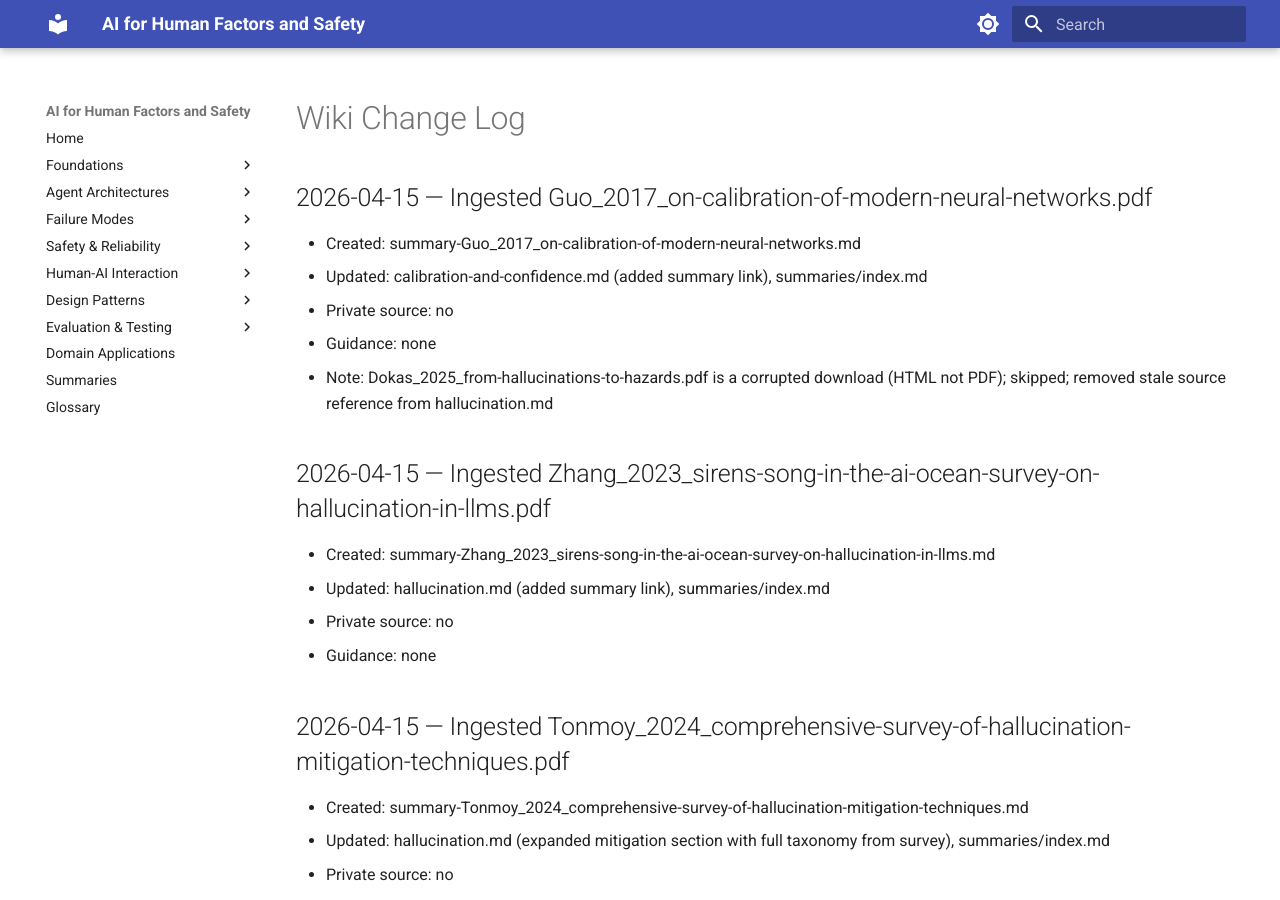
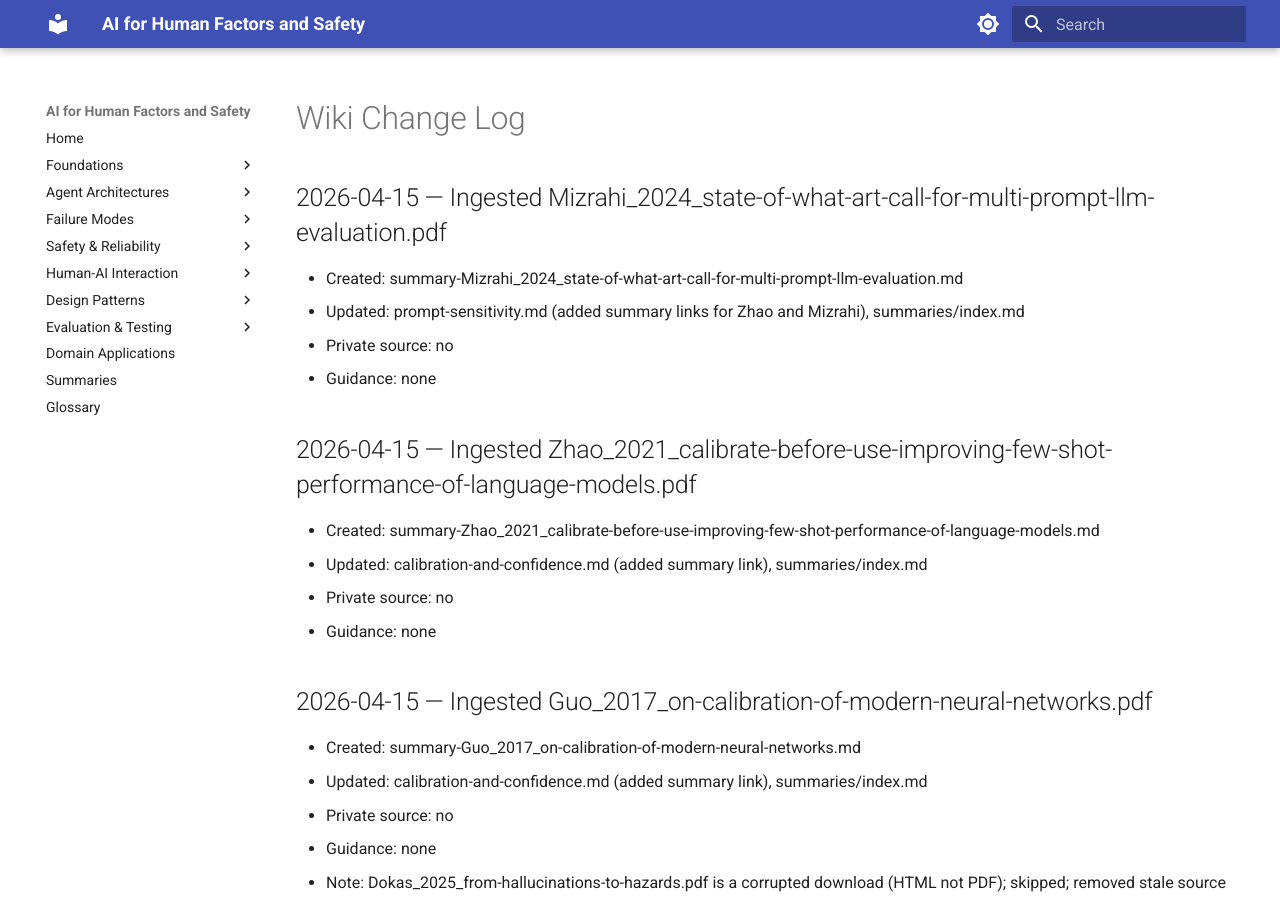
Before and after one commit to michaelhil/ai-human-factors-wiki, an MkDocs documentation site: the page built from wiki/log.md, in a window 1280 px wide and 900 px high. Built offline with MkDocs 1.6.1 and Material for MkDocs 9.7.7, drawn with Linux system fonts in a browser that asks for light colours.

Commit message:
Ingest Zhao 2021 (contextual calibration) and Mizrahi 2024 (multi-prompt evaluation)
- Zhao: few-shot accuracy swings from chance to SOTA on example ordering; three biases identified
- Mizrahi: 6.5M evals show single-prompt benchmarking unreliable; model rankings change with paraphrases
- 60/78 references ingested

Co-Authored-By: Claude Opus 4.6 (1M context) <noreply@anthropic.com>

```diff
--- a/wiki/log.md
+++ b/wiki/log.md
@@ -1,4 +1,16 @@
 # Wiki Change Log
+
+## 2026-04-15 — Ingested Mizrahi_2024_state-of-what-art-call-for-multi-prompt-llm-evaluation.pdf
+- Created: summary-Mizrahi_2024_state-of-what-art-call-for-multi-prompt-llm-evaluation.md
+- Updated: prompt-sensitivity.md (added summary links for Zhao and Mizrahi), summaries/index.md
+- Private source: no
+- Guidance: none
+
+## 2026-04-15 — Ingested Zhao_2021_calibrate-before-use-improving-few-shot-performance-of-language-models.pdf
+- Created: summary-Zhao_2021_calibrate-before-use-improving-few-shot-performance-of-language-models.md
+- Updated: calibration-and-confidence.md (added summary link), summaries/index.md
+- Private source: no
+- Guidance: none
 
 ## 2026-04-15 — Ingested Guo_2017_on-calibration-of-modern-neural-networks.pdf
 - Created: summary-Guo_2017_on-calibration-of-modern-neural-networks.md
```
Also changed, not shown: wiki/failure-modes/calibration-and-confidence.md (+1 -0 lines), wiki/failure-modes/prompt-sensitivity.md (+2 -0 lines), wiki/summaries/index.md (+5 -0 lines), wiki/summaries/summary-Mizrahi_2024_state-of-what-art-call-for-multi-prompt-llm-evaluation.md (added, +58 -0 lines), wiki/summaries/summary-Zhao_2021_calibrate-before-use-improving-few-shot-performance-of-language-models.md (added, +58 -0 lines).
